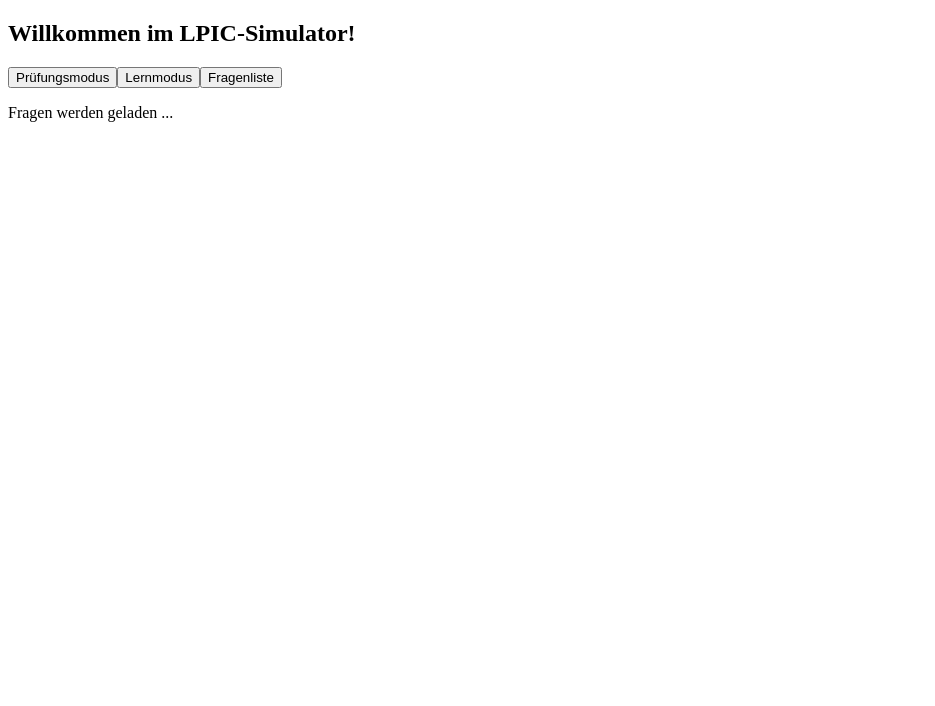
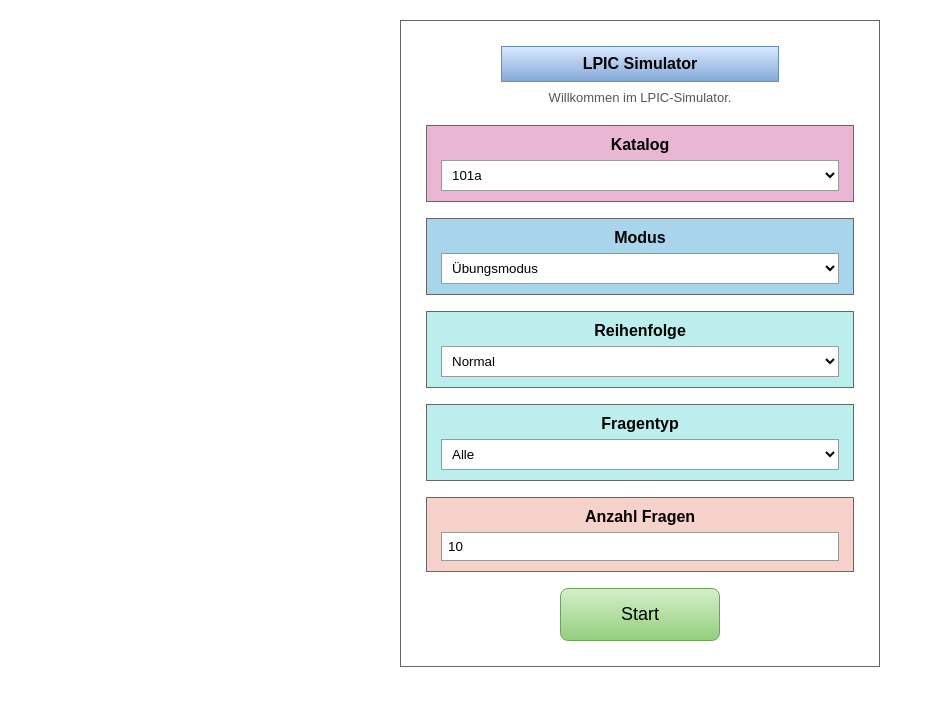
Before and after one commit to Bell589/LPIC-Simulator, an Angular app: page / in a window 1280 px wide. Shown: the top 706 px of the page, without its empty margins (0-935 px from the left). Built offline with nearby package versions, Linux system fonts and the light colour scheme; no server answers.

Commit message:
git push

```diff
--- a/angular.json
+++ b/angular.json
@@ -2,7 +2,8 @@
   "$schema": "./node_modules/@angular/cli/lib/config/schema.json",
   "version": 1,
   "cli": {
-    "packageManager": "npm"
+    "packageManager": "npm",
+    "analytics": false
   },
   "newProjectRoot": "projects",
   "projects": {
--- a/src/app/home/home-page/home-page.css
+++ b/src/app/home/home-page/home-page.css
@@ -0,0 +1,104 @@
+/* Gesamte Seite */
+section {
+    width: 480px;
+    margin: 20px auto;
+    border: 1px solid #666;
+    padding: 25px;
+    background: #fff;
+    box-sizing: border-box;
+    font-family: Arial, sans-serif;
+}
+
+/* Überschrift als blauer Balken wie "LPIC-Simulator" */
+h1 {
+    width: 260px;
+    margin: 0 auto 8px;
+    text-align: center;
+    padding: 8px;
+    background: linear-gradient(#d9e8ff, #84a9d8);
+    border: 1px solid #6b8dbb;
+    font-size: 16px;
+    font-weight: bold;
+}
+
+/* Begrüßungstext klein und zentriert */
+p {
+    text-align: center;
+    font-size: 13px;
+    color: #555;
+    margin: 0 0 20px;
+}
+
+/* Zeilenumbrüche nicht mehr als Abstandhalter nutzen */
+br {
+    display: none;
+}
+
+/* Alle Options-Boxen (div, das ein label+select enthält) */
+div:has(select),
+div:has(input) {
+    border: 1px solid #666;
+    padding: 10px 14px;
+    margin-bottom: 16px;
+    box-sizing: border-box;
+}
+
+/* Label über dem Select/Input */
+label {
+    display: block;
+    font-weight: bold;
+    margin-bottom: 6px;
+    text-align: center;
+}
+
+select,
+input {
+    display: block;
+    width: 100%;
+    padding: 6px;
+    box-sizing: border-box;
+    border: 1px solid #999;
+    background: #fff;
+}
+
+/* Katalog -> pink */
+div:has(#catalog) {
+    background: #e9b7d4;
+}
+
+/* Modus -> blau */
+div:has(#mode) {
+    background: #a9d5ec;
+}
+
+/* Reihenfolge -> türkis */
+div:has(#order) {
+    background: #bdeeee;
+}
+
+/* Fragentyp -> türkis */
+div:has(#questionType) {
+    background: #bdeeee;
+}
+
+/* Anzahl Fragen -> orange/lachs */
+div:has(#numberOfQuestions) {
+    background: #f6d2cb;
+}
+
+/* Start Button */
+button {
+    display: block;
+    width: 160px;
+    margin: 10px auto 0;
+    padding: 15px;
+    border: 1px solid #6fa15d;
+    border-radius: 8px;
+    background: linear-gradient(#d5efc9, #93cf7d);
+    font-size: 18px;
+    cursor: pointer;
+}
+
+button:hover {
+    background: linear-gradient(#c5e7b6, #81c668);
+}
--- a/src/app/home/home-page/home-page.html
+++ b/src/app/home/home-page/home-page.html
@@ -1,29 +1,99 @@
-
 <section>
 
-  <h1>Willkommen im LPIC-Simulator!</h1>
+    <h1>LPIC Simulator</h1>
 
-  <button routerLink="/exam">
-  Prüfungsmodus
-</button>
+    <p>Willkommen im LPIC-Simulator.</p>
 
-<button routerLink="/learn">
-  Lernmodus
-</button>
+    <div>
 
-<button routerLink="/questions">
-  Fragenliste
-</button>
+        <label for="catalog">Katalog</label>
 
+        <select id="catalog" [(ngModel)]="catalog">
 
-  @if (questions$ | async; as questions) {
+            <option value="101a">101a</option>
+            <option value="101b">101b</option>
+            <option value="102a">102a</option>
+            <option value="102b">102b</option>
+            <option value="103a">103a</option>
+            <option value="103b">103b</option>
+            <option value="104a">104a</option>
+            <option value="104b">104b</option>
+            <option value="105a">105a</option>
+            <option value="105b">105b</option>
+            <option value="106a">106a</option>
+            <option value="106b">106b</option>
 
-    <p>Anzahl Fragen: {{ questions.length }}</p>
+        </select>
 
-  } @else {
+    </div>
 
-    <p>Fragen werden geladen ...</p>
+    <br>
 
-  }
+    <div>
+
+        <label for="mode">Modus</label>
+
+        <select id="mode" [(ngModel)]="mode">
+
+            <option value="practice">Übungsmodus</option>
+            <option value="exam">Prüfungsmodus</option>
+
+        </select>
+
+    </div>
+
+    <br>
+
+    <div>
+
+        <label for="order">Reihenfolge</label>
+
+        <select id="order" [(ngModel)]="order">
+
+            <option value="normal">Normal</option>
+            <option value="random">Zufällig</option>
+
+        </select>
+
+    </div>
+
+    <br>
+
+    <div>
+
+        <label for="questionType">Fragentyp</label>
+
+        <select id="questionType" [(ngModel)]="questionType">
+
+            <option value="all">Alle</option>
+            <option value="sc">Single Choice</option>
+            <option value="mc">Multiple Choice</option>
+            <option value="fi">Freitext</option>
+
+        </select>
+
+    </div>
+
+    <br>
+
+    <div>
+
+        <label for="numberOfQuestions">Anzahl Fragen</label>
+
+        <input
+            id="numberOfQuestions"
+            type="number"
+            min="1"
+            [(ngModel)]="numberOfQuestions">
+
+    </div>
+
+    <br>
+
+    <button (click)="startQuiz()">
+
+        Start
+
+    </button>
 
 </section>
--- a/src/app/home/home-page/home-page.ts
+++ b/src/app/home/home-page/home-page.ts
@@ -1,21 +1,35 @@
-import { AsyncPipe } from '@angular/common';
-import { Component, inject } from '@angular/core';
-import { Observable } from 'rxjs';
-
-import { Question } from '../../core/models/question';
-import { QuestionDataService } from '../../core/services/question-data.service';
+import { Component } from '@angular/core';
+import { FormsModule } from '@angular/forms';
 
 @Component({
   selector: 'app-home-page',
-  imports: [AsyncPipe],
+  standalone: true,
+  imports: [FormsModule],
   templateUrl: './home-page.html',
-  styleUrl: './home-page.css',
+  styleUrl: './home-page.css'
 })
 export class HomePage {
 
-  private readonly questionDataService = inject(QuestionDataService);
+  catalog = '101a';
 
-  protected readonly questions$: Observable<Question[]> =
-    this.questionDataService.getQuestions('101');
+  mode = 'practice';
+
+  order = 'normal';
+
+  questionType = 'all';
+
+  numberOfQuestions = 10;
+
+  startQuiz(): void {
+    console.log('Quiz starten');
+
+    console.log({
+      catalog: this.catalog,
+      mode: this.mode,
+      order: this.order,
+      questionType: this.questionType,
+      numberOfQuestions: this.numberOfQuestions
+    });
+  }
 
 }
```
